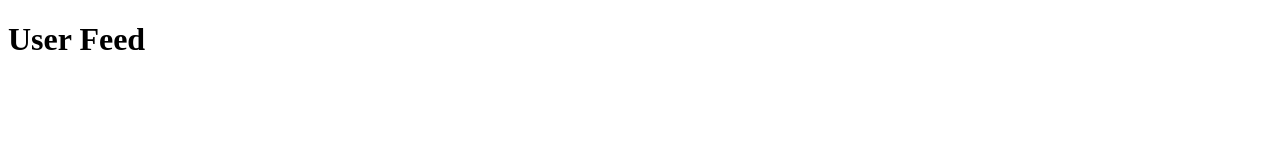
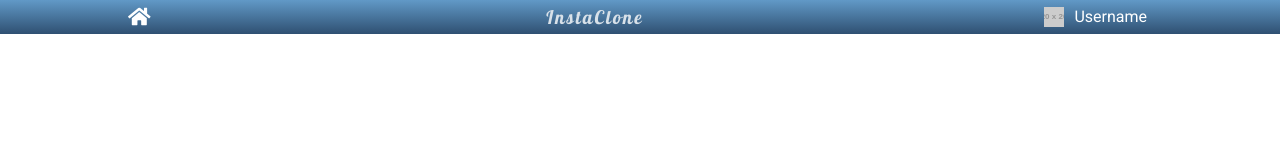
Before and after one commit to clockwerkz/instaclone, a plain HTML site: page feed.html in a window 1280 px wide. Drawn offline with Linux system fonts and the light colour scheme; placeholder pictures from the web are drawn by us.

```diff
--- a/css/style.css
+++ b/css/style.css
@@ -51,7 +51,7 @@ label {
     overflow: hidden;
 }
 
-.login__header {
+.login__header, .feed__title {
     font-family: 'Lobster', cursive;
     font-weight: 400;
     letter-spacing: 2px;
@@ -70,3 +70,36 @@ label {
 .password__link:visited {
     color: blue;
 }
+
+
+/** USER FEED **/
+
+nav {
+    background: #7cb7e6;
+    background: linear-gradient(180deg, rgb(97, 153, 199) 0%, rgb(47, 80, 114) 100%);
+}
+
+.navbar {
+    color: white;
+    display: flex;
+    justify-content: space-between;
+    align-items: center;
+    width: 80%;
+    margin: 0 auto;
+}
+
+.navbar i {
+    font-size: 20px;
+}
+
+.nav__user-info {
+    display: flex;
+    /* border-left: 1px solid white;
+    border-right: 1px solid white; */
+    padding: 0 5px;
+    height: 100%;
+}
+
+.nav__profile {
+    margin-left: 10px;
+}
--- a/feed.html
+++ b/feed.html
@@ -4,9 +4,21 @@
     <meta charset="UTF-8">
     <meta name="viewport" content="width=device-width, initial-scale=1.0">
     <meta http-equiv="X-UA-Compatible" content="ie=edge">
-    <title>Document</title>
+    <title>InstaClone User Feed</title>
+    <link rel="stylesheet" href="https://cdnjs.cloudflare.com/ajax/libs/font-awesome/5.11.2/css/all.css">
+    <link rel="stylesheet" href="css/style.css">
 </head>
 <body>
-    <h1>User Feed</h1>
+    <nav>
+        <div class="navbar">
+            <i class="fas fa-home"></i>
+            <h3 class="feed__title">InstaClone</h3>
+            <div class="nav__user-info">
+                <img class="nav__profile-img" src="https://via.placeholder.com/20"/>
+                <p class="nav__profile"> Username</p>
+            </div>
+        </div>
+    </nav>
+    <script src="js/feed.js"></script>
 </body>
 </html>
--- /dev/null
+++ b/js/feed.js
@@ -0,0 +1,2 @@
+const username = localStorage.getItem('instaclone');
+console.log(username);
```
Also changed, not shown: js/index.js (+20 -5 lines).
